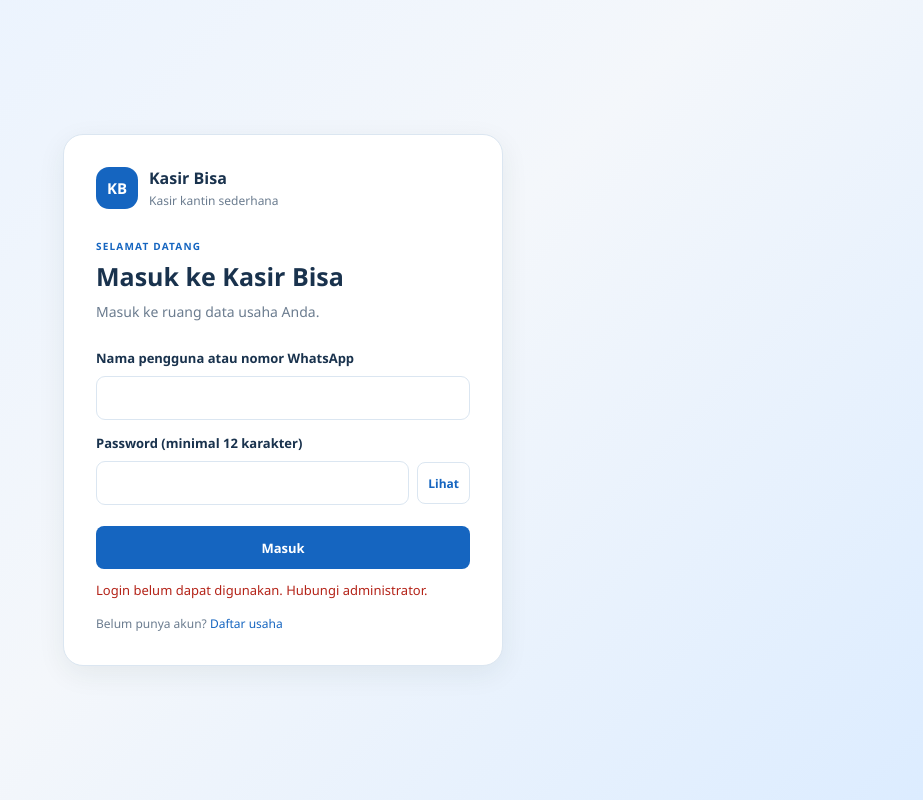
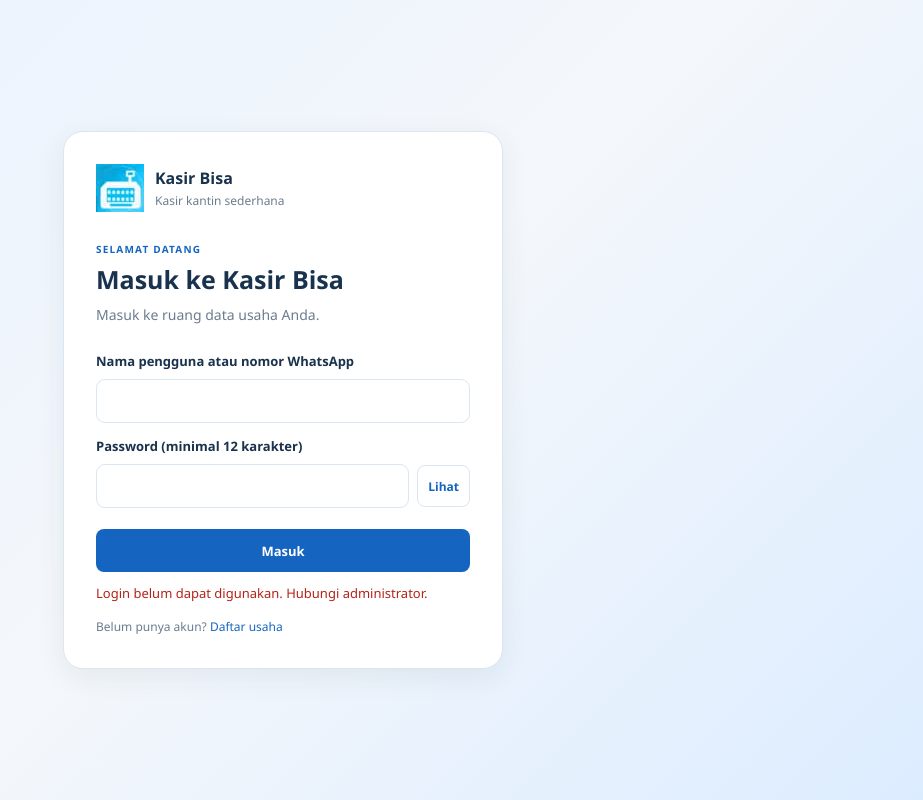
Before and after one commit to artistlucious-spec/KasirBisa, a website: page src/login.html in a window 1280 px wide. Shown: the whole page, without its empty margins (357-1280 px from the left). Drawn offline with Linux system fonts and the light colour scheme; no server answers.

Commit message:
Add files via upload

```diff
--- a/src/login.html
+++ b/src/login.html
@@ -12,7 +12,7 @@
   <main class="login-layout">
     <section class="login-card" aria-labelledby="login-title">
       <a class="brand login-brand" href="login.html" aria-label="Kasir Bisa">
-        <span class="brand-mark" aria-hidden="true">KB</span>
+        <img class="brand-logo" src="icon/Favicon.png" alt="" aria-hidden="true">
         <span><strong>Kasir Bisa</strong><small>Kasir kantin sederhana</small></span>
       </a>
       <p class="eyebrow">SELAMAT DATANG</p>
```
Also changed, not shown: src/index.html (+1 -1 lines), src/panduan.html (+1 -1 lines), src/profile.html (+1 -1 lines), src/rekap.html (+1 -1 lines), src/signup.html (+1 -1 lines), src/smart-insight.html (+1 -1 lines).
